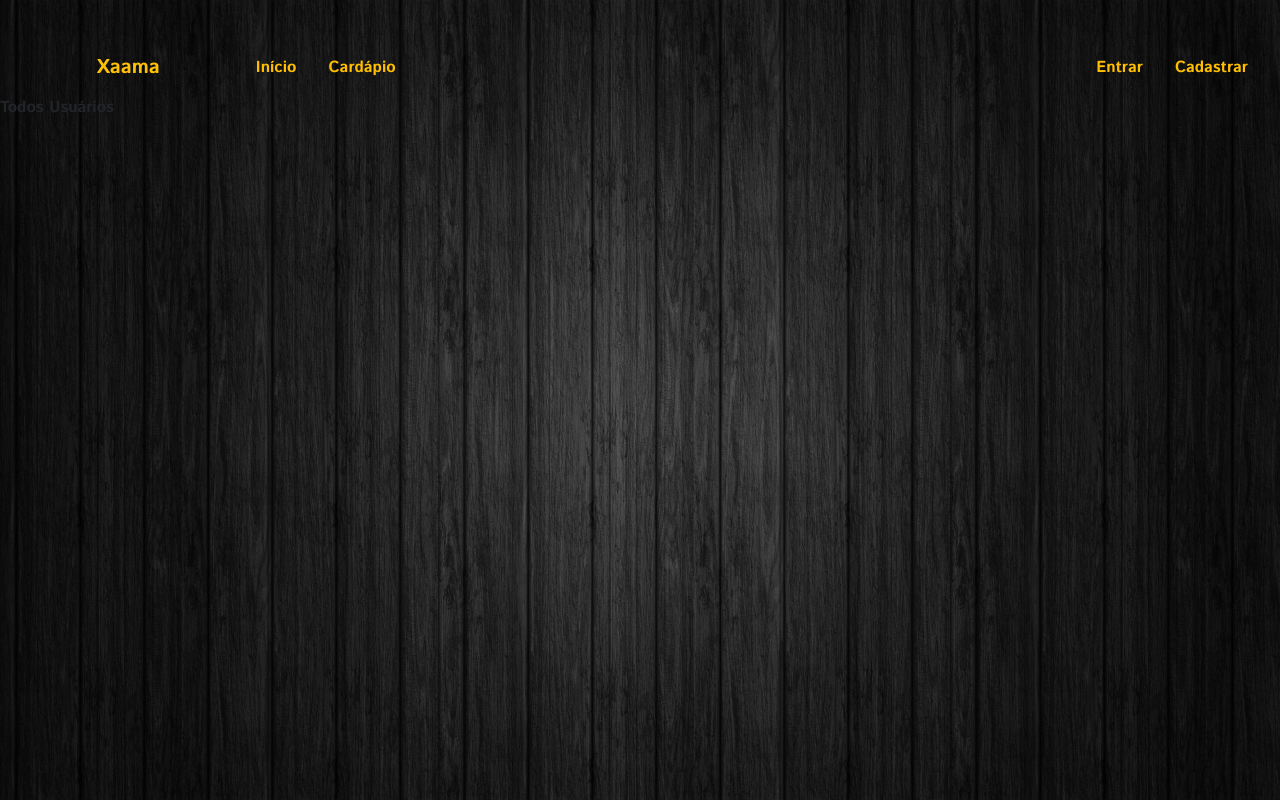
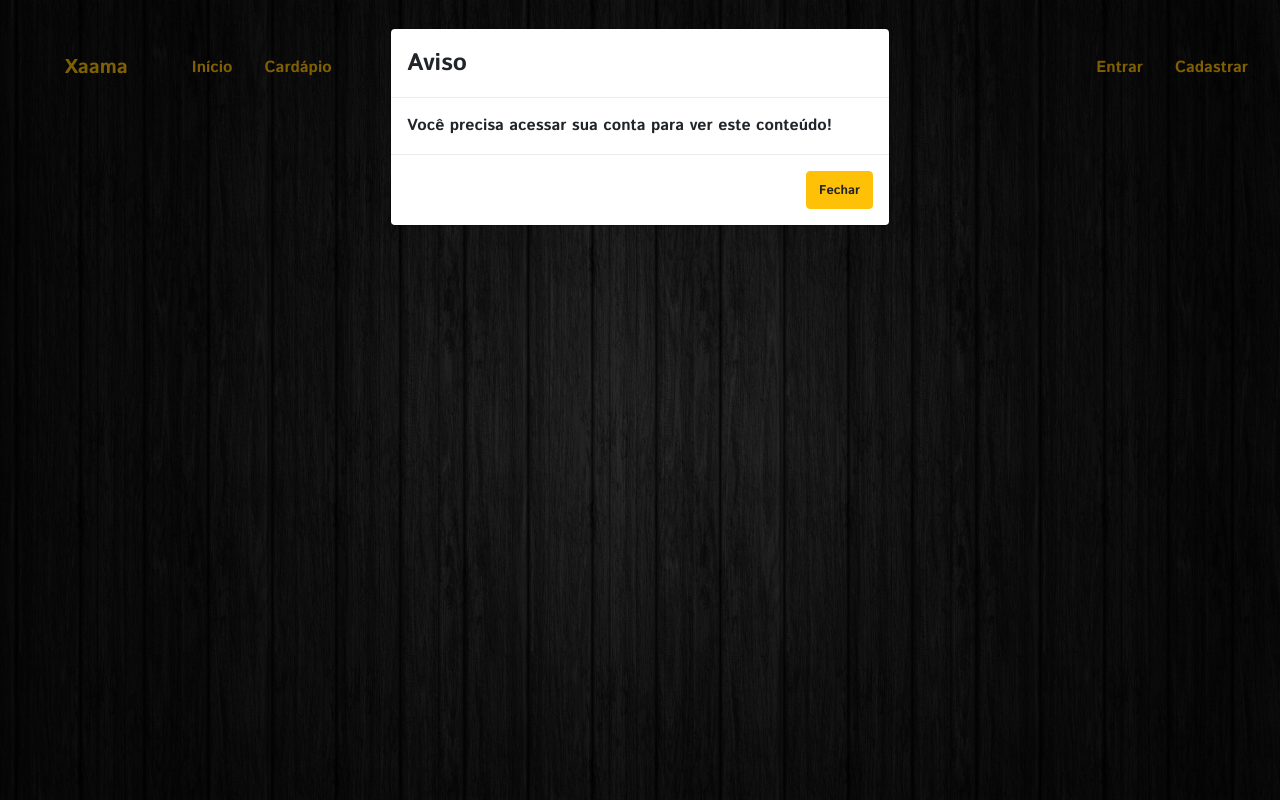
Before and after one commit to XaamaDevs/Delivery-Xaama-frontend, a React (Create React App) app: page /allusers in a window 1280 px wide. Built offline with nearby package versions, Linux system fonts and the light colour scheme.

Commit message:
Authenticating access to routes

```diff
--- a/src/pages/Additions/index.js
+++ b/src/pages/Additions/index.js
@@ -2,7 +2,7 @@
 import React, { useState, useEffect, useMemo } from "react";
 
 //	Importing React Router features
-import { useHistory } from "react-router-dom";
+import { Link, useHistory } from "react-router-dom";
 
 //	Importing React Bootstrap features
 import { Nav, Card, Button, CardDeck, Modal, Form, Col, Row, Image } from "react-bootstrap";
@@ -40,19 +40,16 @@ export default function Additions() {
 
 	//	Loading current user info and products list by type
 	useEffect(() => {
-		api.get("addition")
-			.then((response) => {
-				setAdditions(response.data);
-
-				api.get("productTypes")
-					.then((types) => {
-						if(types.data && types.data.length) {
-							setProductTypes(types.data);
-
-							api.get("user/" + userId)
+		async function loadResources() {
+			await api.get("user/" + userId)
 				.then((response) => {
 					setUser(response.data);
 				});
+
+			await api.get("productTypes")
+				.then((response) => {
+					if(response.data && response.data.length) {
+						setProductTypes(response.data);
 					} else {
 						alert("Não há tipos de produtos cadastrados");
 					}
@@ -63,14 +60,15 @@ export default function Additions() {
 						alert(error);
 					}
 				});
-			}).catch((error) => {
-				if(error.response) {
-					alert(error.response.data);
-				} else {
-					alert(error);
+
+			api.get("addition")
+				.then((response) => {
+					setAdditions(response.data);
+				});
 		}
-			});
-	}, [history, userId]);
+
+		loadResources();
+	}, [userId]);
 
 	//	Product image preview
 	const preview = useMemo(() => {
@@ -111,7 +109,6 @@ export default function Additions() {
 				setModalWarningShow(true);
 			})
 			.catch((error) => {
-				console.log(error.response);
 				if(error.response) {
 					alert(typeof(error.response.data) === "object" ? error : error.response.data);
 				} else {
--- /dev/null
+++ b/src/pages/Website/Authentication/Authorization/index.js
@@ -0,0 +1,25 @@
+//	Importing React main module and its features
+import React from "react";
+
+//	Importing React Router features
+import { Link } from "react-router-dom";
+
+//	Importing React Bootstrap features
+import { Modal } from "react-bootstrap";
+
+//	Exporting resource to routes.js
+export default function Authorization() {
+	return (
+		<Modal show={true}>
+			<Modal.Header>
+				<Modal.Title>Aviso</Modal.Title>
+			</Modal.Header>
+			<Modal.Body>Você não tem permissão para acessar este conteúdo!</Modal.Body>
+			<Modal.Footer>
+				<Link className="btn btn-warning" to="/">
+					<small>Fechar</small>
+				</Link>
+			</Modal.Footer>
+		</Modal>
+	);
+}
--- /dev/null
+++ b/src/pages/Website/Authentication/index.js
@@ -0,0 +1,25 @@
+//	Importing React main module and its features
+import React from "react";
+
+//	Importing React Router features
+import { Link } from "react-router-dom";
+
+//	Importing React Bootstrap features
+import { Modal } from "react-bootstrap";
+
+//	Exporting resource to routes.js
+export default function Authentication() {
+	return (
+		<Modal show={true}>
+			<Modal.Header>
+				<Modal.Title>Aviso</Modal.Title>
+			</Modal.Header>
+			<Modal.Body>Você precisa acessar sua conta para ver este conteúdo!</Modal.Body>
+			<Modal.Footer>
+				<Link className="btn btn-warning" to="/login">
+					<small>Fechar</small>
+				</Link>
+			</Modal.Footer>
+		</Modal>
+	);
+}
--- a/src/pages/Website/Navbar/index.js
+++ b/src/pages/Website/Navbar/index.js
@@ -9,9 +9,6 @@ import { Navbar, Nav } from "react-bootstrap";
 
 // Importing backend api
 import api from "../../../services/api";
-
-// Importing styles
-import "./styles.css";
 
 //	Exporting resource to routes.js
 export default function WebsiteNavbar() {
@@ -56,7 +53,7 @@ export default function WebsiteNavbar() {
 
 	return (
 		<Navbar className="text-warning pt-5 px-3" bg="transparent" expand="lg">
-			<NavLink to="/" className="navbar-brand text-warning">Xaama</NavLink>
+			<NavLink to="/" className="navbar-brand text-warning mx-5">Xaama</NavLink>
 			<Navbar.Toggle className="bg-warning" aria-controls="basic-navbar-nav" />
 			<Navbar.Collapse id="basic-navbar-nav">
 				<Nav className="mr-auto">
@@ -82,13 +79,13 @@ export default function WebsiteNavbar() {
 							Cardápio
 						</NavLink>
 					</Nav.Item>
-					{user.userType === 1 || user.userType === 2 ?
+					{userId && (user.userType === 1 || user.userType === 2) ?
 						<Nav.Item>
 							<NavLink
 								style={{color: "#ffbf00"}}
 								activeClassName="activeRoute"
 								activeStyle={{ color: "white" }}
-								to="/additionals"
+								to="/additions"
 								className="nav-link mx-2"
 							>
 								Adicionais
--- a/src/pages/Website/Navbar/styles.css
+++ /dev/null
@@ -1,8 +0,0 @@
-.navbar-nav > li{
-  margin-left:15px;
-  margin-right:15px;
-}
-
-.navbar-brand {
-  margin: 0 80px;
-}
--- a/src/routes.js
+++ b/src/routes.js
@@ -16,6 +16,11 @@ import Additions from "./pages/Additions";
 import Order from "./pages/Order";
 import AllOrders from "./pages/Order/All";
 import Menu from "./pages/Menu";
+import Auth from "./pages/Website/Authentication";
+import Autho from "./pages/Website/Authentication/Authorization";
+
+//	Importing helper
+import auth from "./services/auth";
 
 //	Exporting Routes do App.js
 export default function Routes() {
@@ -24,14 +29,26 @@ export default function Routes() {
 			<Navbar />
 			<Switch>
 				<Route exact path="/" component={HomePage} />
-				<Route exact path="/user" component={User} />
-				<Route exact path="/allusers" component={AllUsers} />
 				<Route exact path="/login" component={Login} />
 				<Route exact path="/signup" component={Signup} />
 				<Route exact path="/order" component={Order} />
 				<Route exact path="/menu" component={Menu} />
-				<Route exact path="/allorders" component={AllOrders} />
-				<Route exact path="/additionals" component={Additions} />
+				<Route
+					exact path="/user"
+					render={() => auth.auth() ? <User /> : <Auth />}
+				/>
+				<Route
+					exact path="/additions"
+					render={() => auth.auth() ? <Additions /> : <Auth />}
+				/>
+				<Route
+					exact path="/allorders"
+					render={() => auth.auth() ? <AllOrders /> : <Auth />}
+				/>
+				<Route
+					exact path="/allusers"
+					render={() => auth.auth() ? <AllUsers /> : <Auth />}
+				/>
 				<Route path="*" component={NotFoundPage} />
 			</Switch>
 		</BrowserRouter>
--- /dev/null
+++ b/src/services/auth.js
@@ -0,0 +1,39 @@
+//	Importing api to communicate to backend
+import api from "./api";
+
+//	Exporting resource to routes.js
+export default {
+	auth: () => {
+		const userId = sessionStorage.getItem("userId");
+
+		if(userId) {
+			return true;
+		} else {
+			return false;
+		}
+	},
+	admin: () => {
+		const userId = sessionStorage.getItem("userId");
+
+		api.get("user/" + userId)
+			.then((response) => {
+				if(response && response.data && response.data.userType === 2) {
+					return true;
+				} else {
+					return false;
+				}
+			});
+	},
+	manager: () => {
+		const userId = sessionStorage.getItem("userId");
+
+		api.get("user/" + userId)
+			.then((response) => {
+				if(response && response.data && (response.data.userType === 1 || response.data.userType === 2)) {
+					return true;
+				} else {
+					return false;
+				}
+			});
+	}
+};
```
Lines whose indentation alone changed are shown as unchanged.
